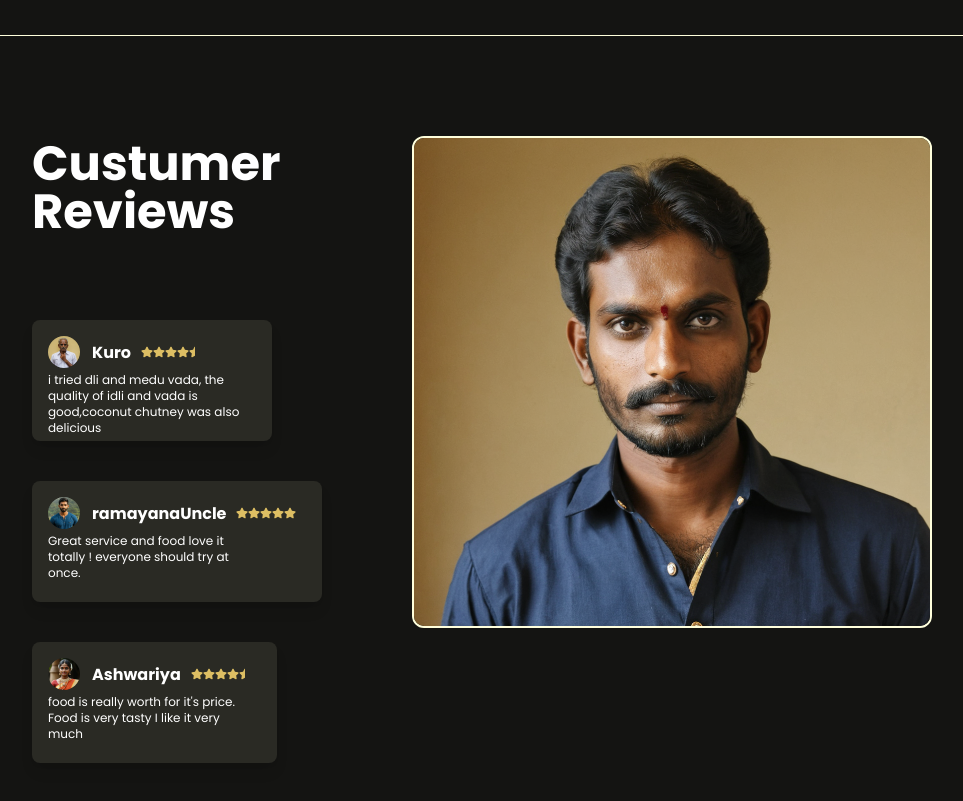
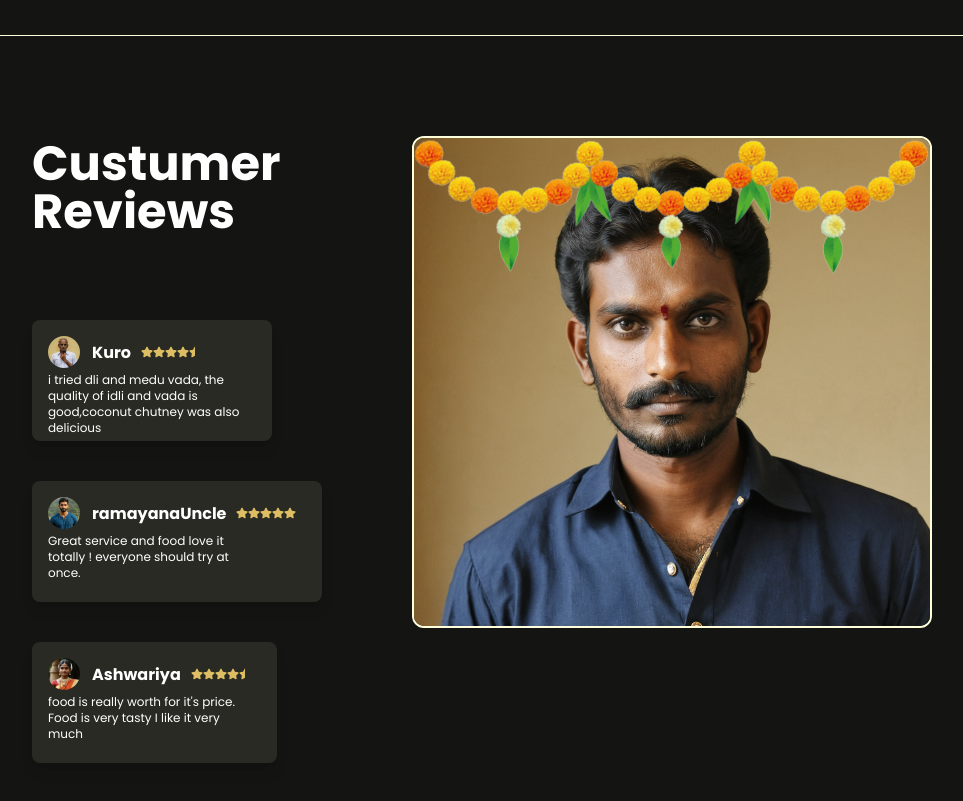
Before and after one commit to Nota0515/Cafe_website, a React (Vite) app: page / in a window 1280 px wide. Shown: the part 1520-2321 px from the top of the page, without its empty margins (158-1121 px from the left). Built offline with nearby package versions, Linux system fonts and the light colour scheme.

Commit message:
added torant on image

```diff
--- a/src/sections/Feedback.jsx
+++ b/src/sections/Feedback.jsx
@@ -1,4 +1,4 @@
-import {man1, man2,man3, women1} from "../assets"
+import {man1, man2,man3, toran, women1} from "../assets"
 import ReviewCard from "../components/ReviewCard";
 
 const Feedback = () => {
@@ -30,8 +30,11 @@ const Feedback = () => {
           />
         </div>
       </div>
-      <div className="image shrink-0 max-w-[32.5rem] max-h-[30.75rem] overflow-hidden border-2 rounded-xl border-n-7 shadow-inner-darkest">
+      <div className="image relative shrink-0 max-w-[32.5rem] max-h-[30.75rem] overflow-hidden border-2 rounded-xl border-n-7 shadow-inner-darkest">
         <img className="" src={man1} />
+        <div className=" absolute top-0 z-10 hover:drop-shadow-xl ">
+         <img className="" src={toran} />
+        </div>
       </div>
     </div>
   )
--- a/tailwind.config.js
+++ b/tailwind.config.js
@@ -47,6 +47,9 @@ export default {
         'inner-strong': 'inset 0 4px 6px rgba(0, 0, 0, 0.6)',
         'inner-darkest': 'inset 0 4px 10px rgba(0, 0, 0, 0.9)'
       },
+      dropShadow: {
+        'xl': '0 35px 35px rgba(221, 190, 99, 0.3)',
+      }
     },
     screens:{
       'xl': '1280px',
```
